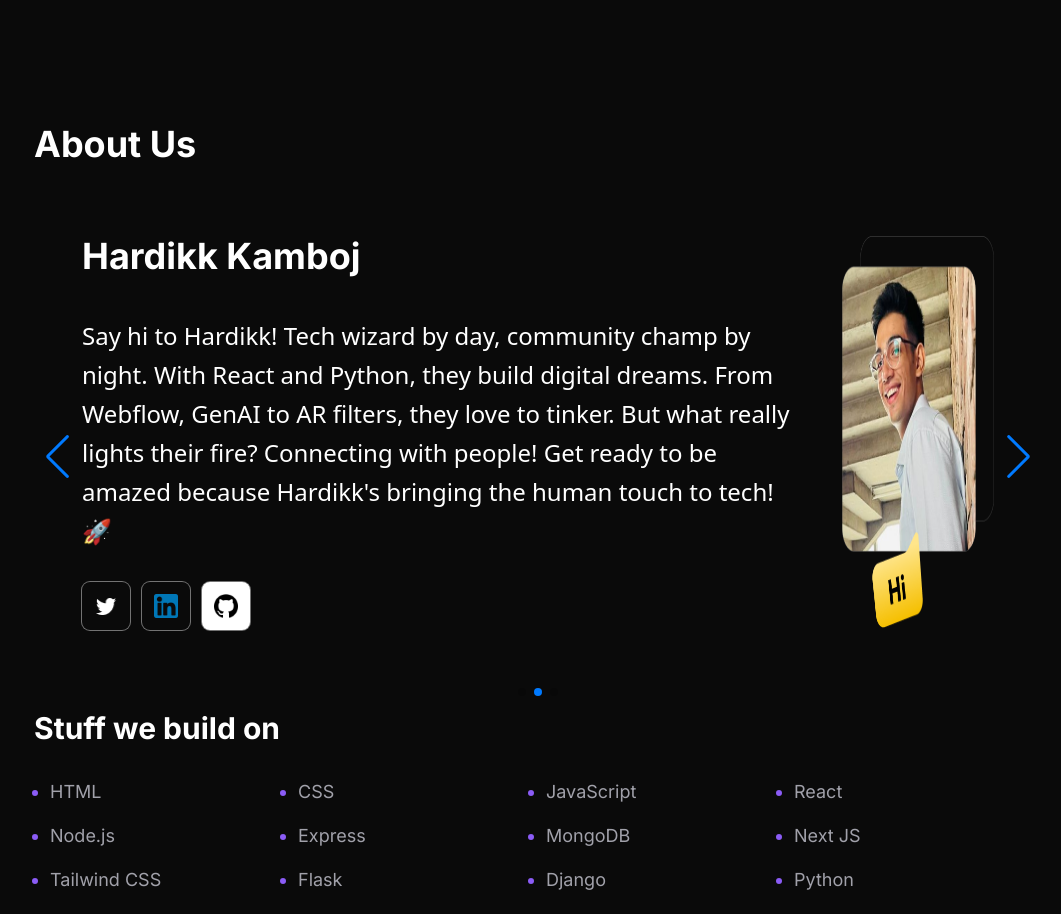
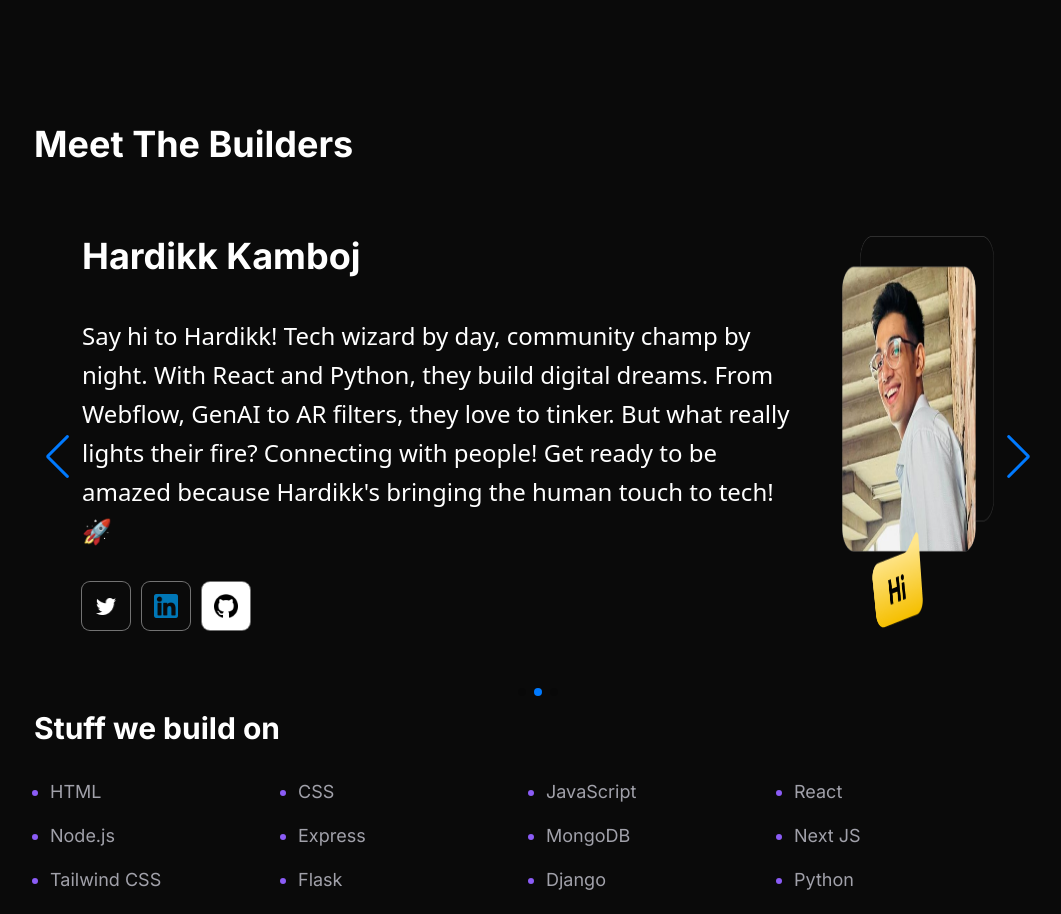
Before and after one commit to khardikk/Builders_hub, a React (Vite) app in the folder Frontend/builders_landing/: page / in a window 1280 px wide. Shown: the part 3360-4274 px from the top of the page, without its empty margins (110-1171 px from the left). Built offline with nearby package versions, Linux system fonts and the light colour scheme.

Commit message:
Update About page heading

```diff
--- a/Frontend/builders_landing/src/components/About.jsx
+++ b/Frontend/builders_landing/src/components/About.jsx
@@ -48,7 +48,7 @@ const About = () => {
   return (
     <>
     <div className='max-[480px]:p-4 max-[480px]:mb-10'>
-   <h1 className="text-left mb-10 font-Inter font-bold text-4xl">About Us</h1>
+   <h1 className="text-left mb-10 font-Inter font-bold text-4xl">Meet The Builders</h1>
     <div className="swiper-container">
       <Swiper
 
```
